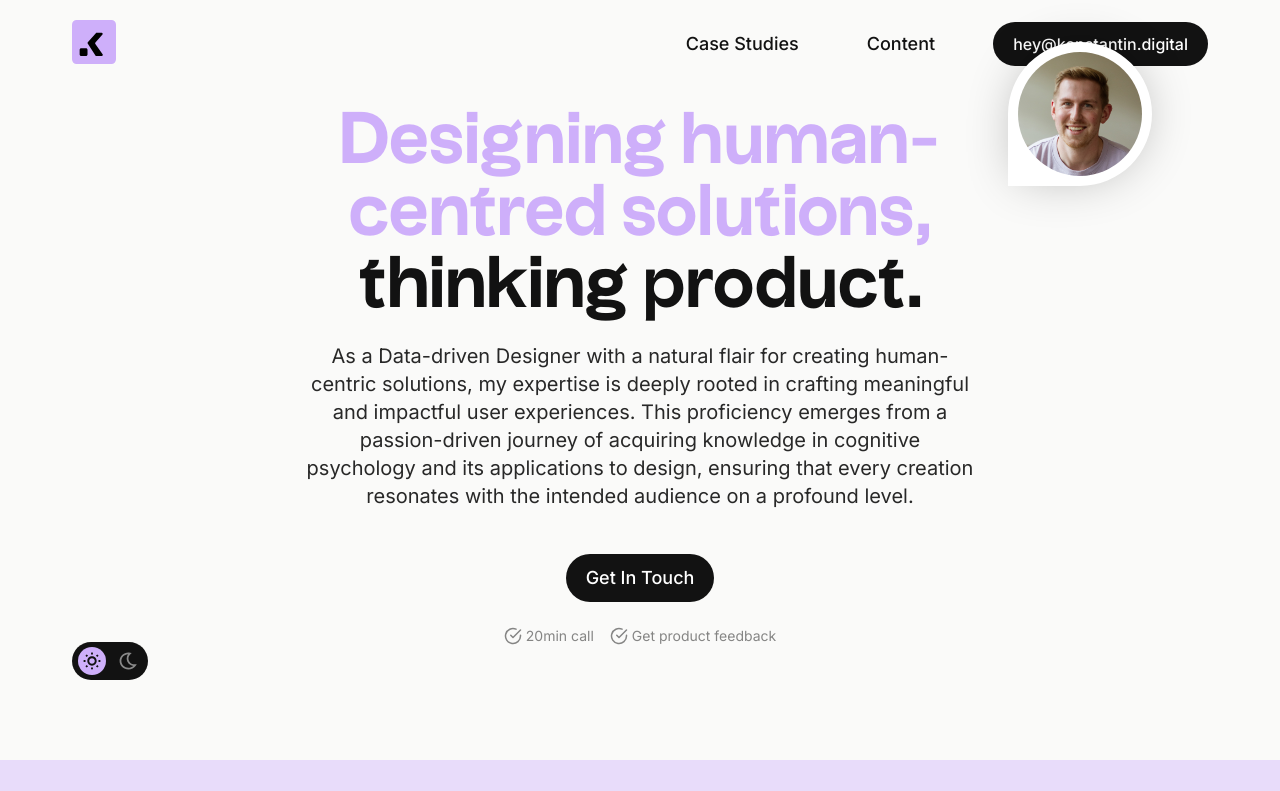
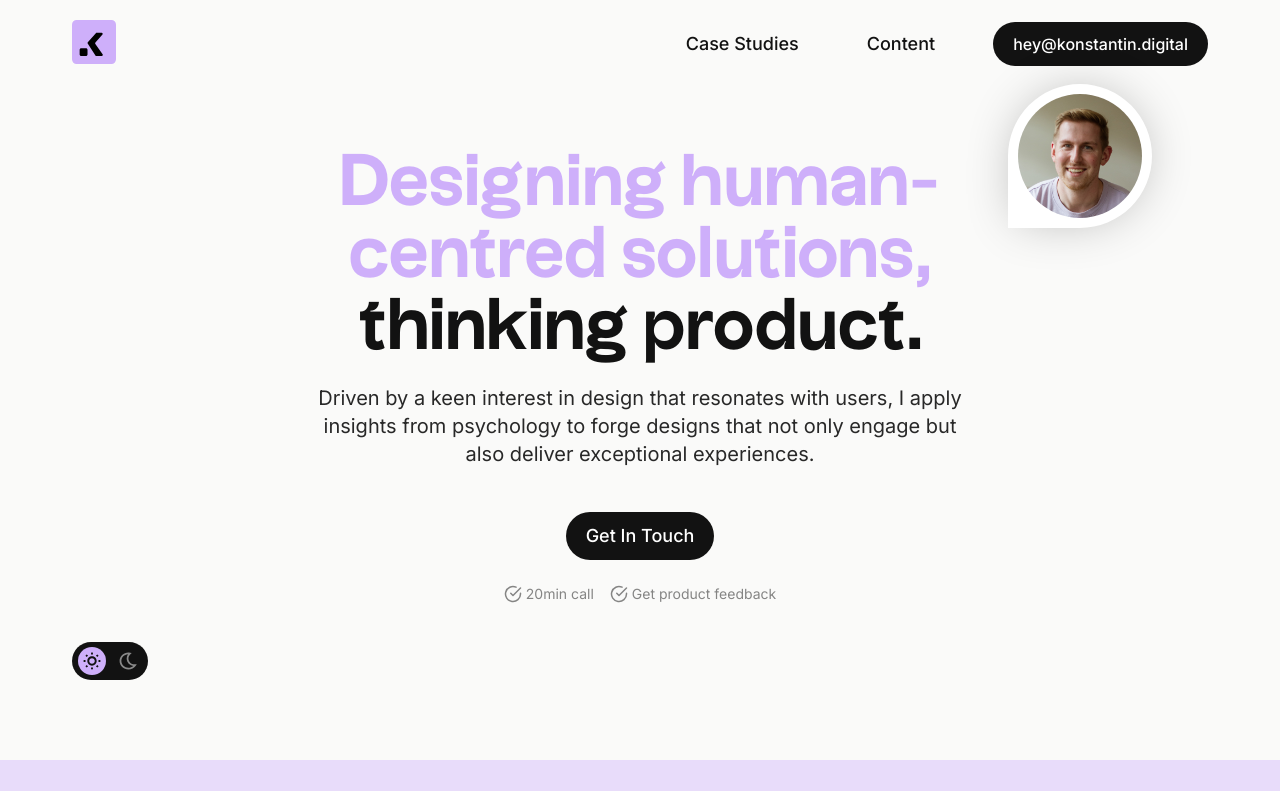
Before and after one commit to iharshchauhan/arpita-website, a Next.js app: page / in a window 1280 px wide. Shown: the top 791 px of the page. Built offline with nearby package versions, Linux system fonts and the light colour scheme.

Commit message:
Update Hero.tsx

```diff
--- a/app/_sections/Hero.tsx
+++ b/app/_sections/Hero.tsx
@@ -11,7 +11,7 @@ export const HeroSection = () => {
     <div className="px-container relative mx-auto mb-20 mt-8 max-w-container">
       <Hero
         title={HeroTitle}
-        description="As a Data-driven Designer with a natural flair for creating human-centric solutions, my expertise is deeply rooted in crafting meaningful and impactful user experiences. This proficiency emerges from a passion-driven journey of acquiring knowledge in cognitive psychology and its applications to design, ensuring that every creation resonates with the intended audience on a profound level."
+        description="Driven by a keen interest in design that resonates with users, I apply insights from psychology to forge designs that not only engage but also deliver exceptional experiences."
         actions={HeroActions}
       />
       <ThemeToggle className="absolute -bottom-10 left-0 md:bottom-0" />
```
